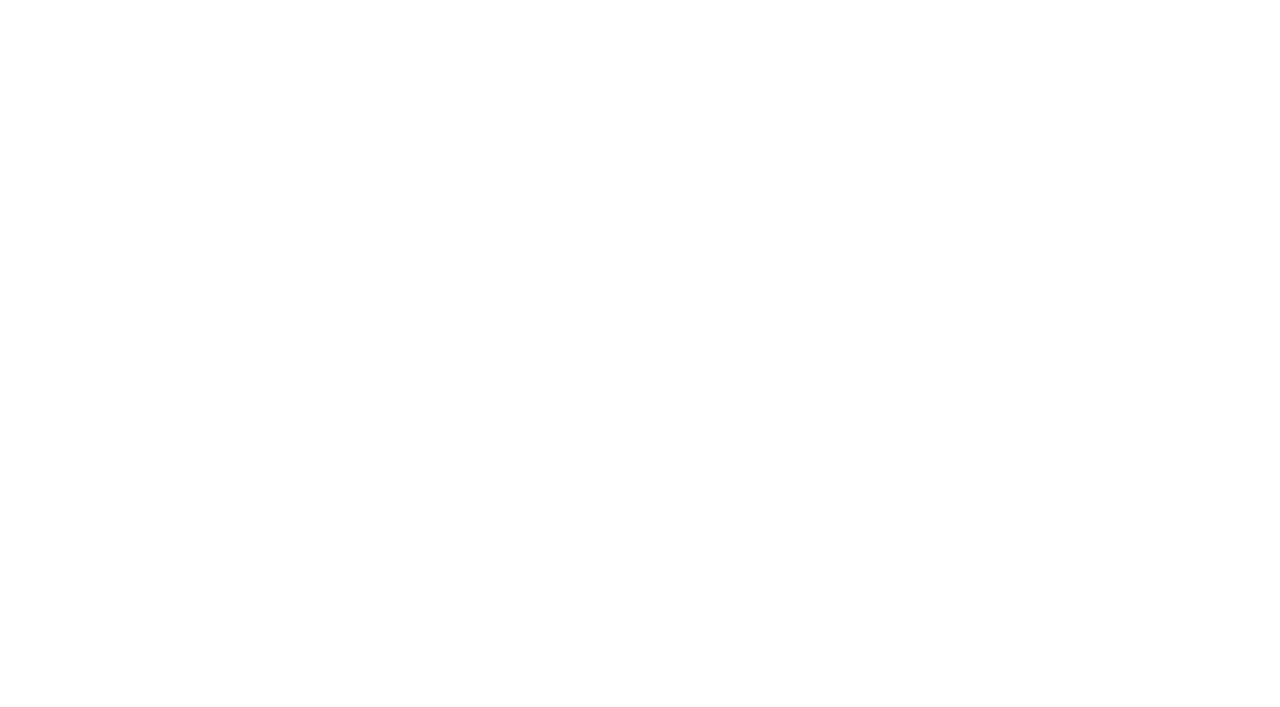
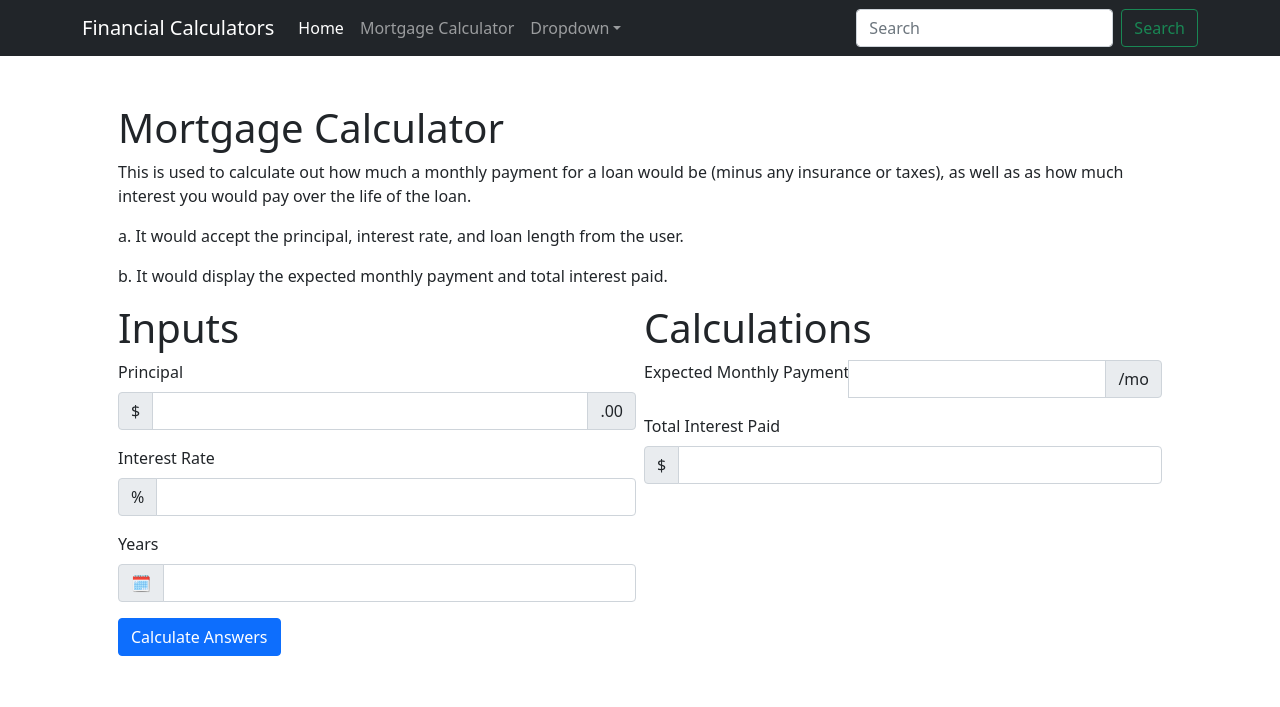
Before and after one commit to leannabon/FinancialCalculator, a plain HTML site: page Calculators/mortagageCalculator.html in a window 1280 px wide. Drawn offline with nearby package versions, Linux system fonts and the light colour scheme; files that its build step writes are made by us from their sources.

Commit message:
Setup Mortgage Calculator HTML

```diff
--- a/Calculators/mortagageCalculator.html
+++ b/Calculators/mortagageCalculator.html
@@ -0,0 +1,136 @@
+<!doctype html>
+<html lang="en">
+
+<head>
+    <title>PageTitle</title>
+    <!-- Required meta tags -->
+    <meta charset="utf-8">
+    <meta name="viewport" content="width=device-width, initial-scale=1, shrink-to-fit=no">
+
+    <!-- Bootstrap CSS -->
+    <link href="https://cdn.jsdelivr.net/npm/bootstrap@5.1.1/dist/css/bootstrap.min.css" rel="stylesheet"
+        integrity="sha384-F3w7mX95PdgyTmZZMECAngseQB83DfGTowi0iMjiWaeVhAn4FJkqJByhZMI3AhiU" crossorigin="anonymous">
+
+    <!-- Custom CSS-->
+    <link rel="stylesheet" href="style.css">
+
+</head>
+
+<header>
+    <nav class="navbar navbar-expand-sm navbar-dark bg-dark">
+          <div class="container">
+            <a class="navbar-brand" href="#">Financial Calculators</a>
+            <button class="navbar-toggler d-lg-none" type="button" data-bs-toggle="collapse" data-bs-target="#collapsibleNavId" aria-controls="collapsibleNavId"
+                aria-expanded="false" aria-label="Toggle navigation">
+                <span class="navbar-toggler-icon"></span>
+            </button>
+            <div class="collapse navbar-collapse" id="collapsibleNavId">
+                <ul class="navbar-nav me-auto mt-2 mt-lg-0">
+                    <li class="nav-item">
+                        <a class="nav-link active" href="#" aria-current="page">Home <span class="visually-hidden">(current)</span></a>
+                    </li>
+                    <li class="nav-item">
+                        <a class="nav-link" href="mortagageCalculator.html">Mortgage Calculator</a>
+                    </li>
+                    <li class="nav-item dropdown">
+                        <a class="nav-link dropdown-toggle" href="#" id="dropdownId" data-bs-toggle="dropdown" aria-haspopup="true" aria-expanded="false">Dropdown</a>
+                        <div class="dropdown-menu" aria-labelledby="dropdownId">
+                            <a class="dropdown-item" href="#">Action 1</a>
+                            <a class="dropdown-item" href="#">Action 2</a>
+                        </div>
+                    </li>
+                </ul>
+                <form class="d-flex my-2 my-lg-0">
+                    <input class="form-control me-sm-2" type="text" placeholder="Search">
+                    <button class="btn btn-outline-success my-2 my-sm-0" type="submit">Search</button>
+                </form>
+            </div>
+      </div>
+    </nav>
+
+</header>
+
+<body>
+
+    <div class="container p-5">
+        <h1>Mortgage Calculator</h1>
+        <p>
+            This is used to calculate out how much a monthly payment for a loan would be (minus any insurance or taxes), as well as as how much interest you would pay over the life of the loan.
+        </p>
+        <p>
+        a. It would accept the principal, interest rate, and loan length from the user.
+        </p>
+        <p>
+        b. It would display the expected monthly payment and total interest paid.
+        </p>
+
+
+        <div class="row g-2">
+            <div class="col">
+                <h1>Inputs</h1>
+                <!--Principal Input Field-->
+                <label for="" class="form-label">Principal</label>
+                <div class="input-group mb-3">
+                    <span class="input-group-text">$</span>
+                    <input type="text" class="form-control" aria-label="Amount (to the nearest dollar)">
+                    <span class="input-group-text">.00</span>
+                </div>
+
+                <!--Interest Rate Input Field-->
+                <label for="" class="form-label">Interest Rate</label>
+                <div class="input-group mb-3">
+                    <span class="input-group-text">%</span>
+                    <input type="text" class="form-control" aria-label="Amount (to the nearest dollar)">
+                </div>
+                <!--Years Input Field-->
+                <label for="" class="form-label">Years</label>
+                <div class="input-group mb-3">
+                    <span class="input-group-text">🗓️</span>
+                    <input type="text" class="form-control" aria-label="Amount (to the nearest dollar)">
+                </div>
+
+                <button type="button" class="btn btn-primary" id="btnCalculate">Calculate Answers</button>
+
+
+            </div>
+            <!--Answer Section-->
+
+            <!--answer1Field-->
+            <div class="col">
+                <h1>Calculations</h1>
+                <div class="input-group mb-3">
+                    <label for="" class="form-label">Expected Monthly Payment</label>
+                    <input type="text" class="form-control" name="" id="answer1Field" aria-describedby="helpId" placeholder="">
+                    <span class="input-group-text">/mo</span>
+                </div>
+
+            <!--answer2Field-->
+            <label for="" class="form-label">Total Interest Paid</label>
+            <div class="col">
+                <div class="input-group mb-3">
+                    <span class="input-group-text">$</span>
+                    <input type="text" class="form-control" name="" id="answer2Field" aria-describedby="helpId" placeholder="">
+
+                </div>
+
+            </div>
+
+
+
+
+        </div>
+
+
+    </div>
+
+    <!-- Bootstrap JS -->
+    <script src="https://cdn.jsdelivr.net/npm/bootstrap@5.1.1/dist/js/bootstrap.bundle.min.js"
+        integrity="sha384-/bQdsTh/da6pkI1MST/rWKFNjaCP5gBSY4sEBT38Q/9RBh9AH40zEOg7Hlq2THRZ" crossorigin="anonymous">
+    </script>
+
+
+    <!-- External JavaScript-->
+    <script src="scripts.js"></script>
+</body>
+
+</html>
--- a/scripts.js
+++ b/scripts.js
@@ -58,3 +58,5 @@ function init() {
     document.getElementById("answerField").value = result;
 
 }
+
+//MORTGAGE CALCULATOR
```
Also changed, not shown: index.html (+1 -4 lines).
